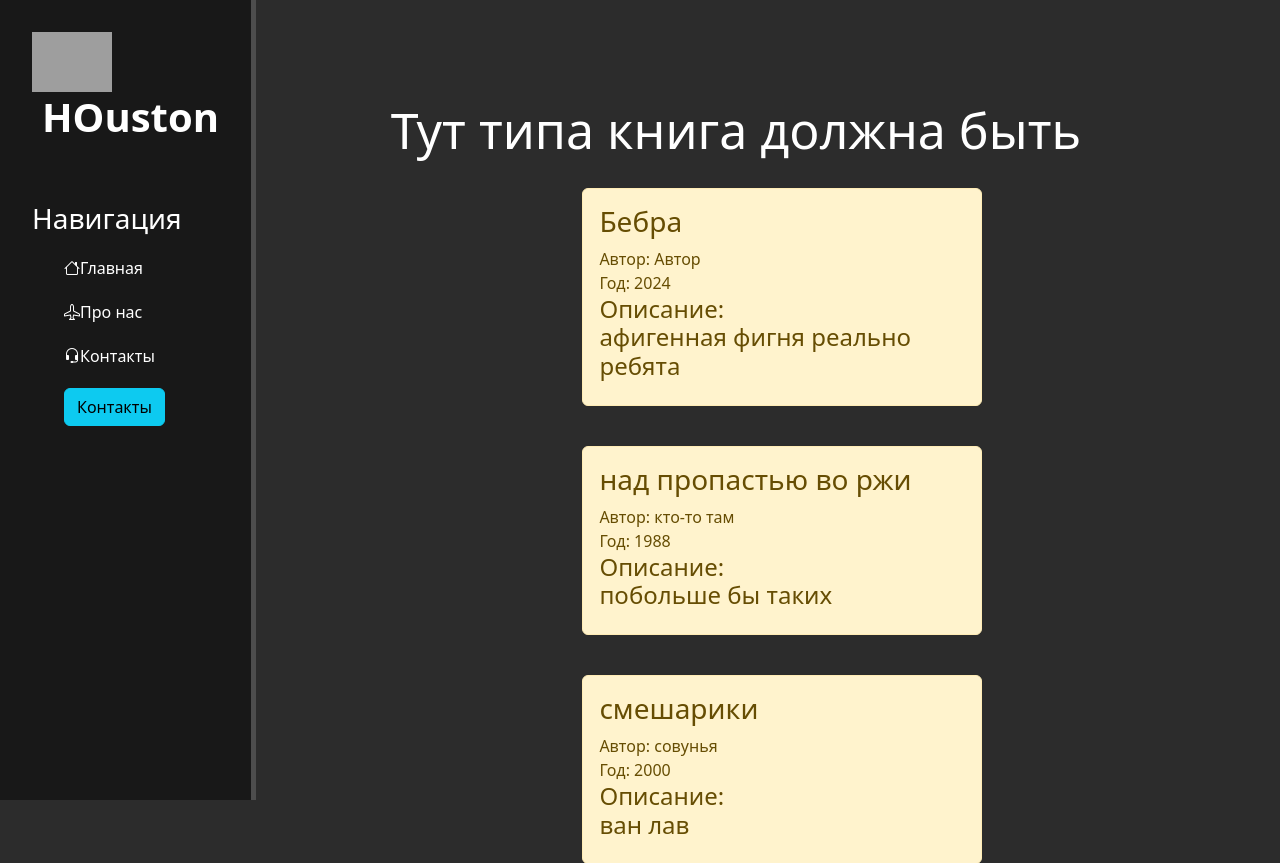
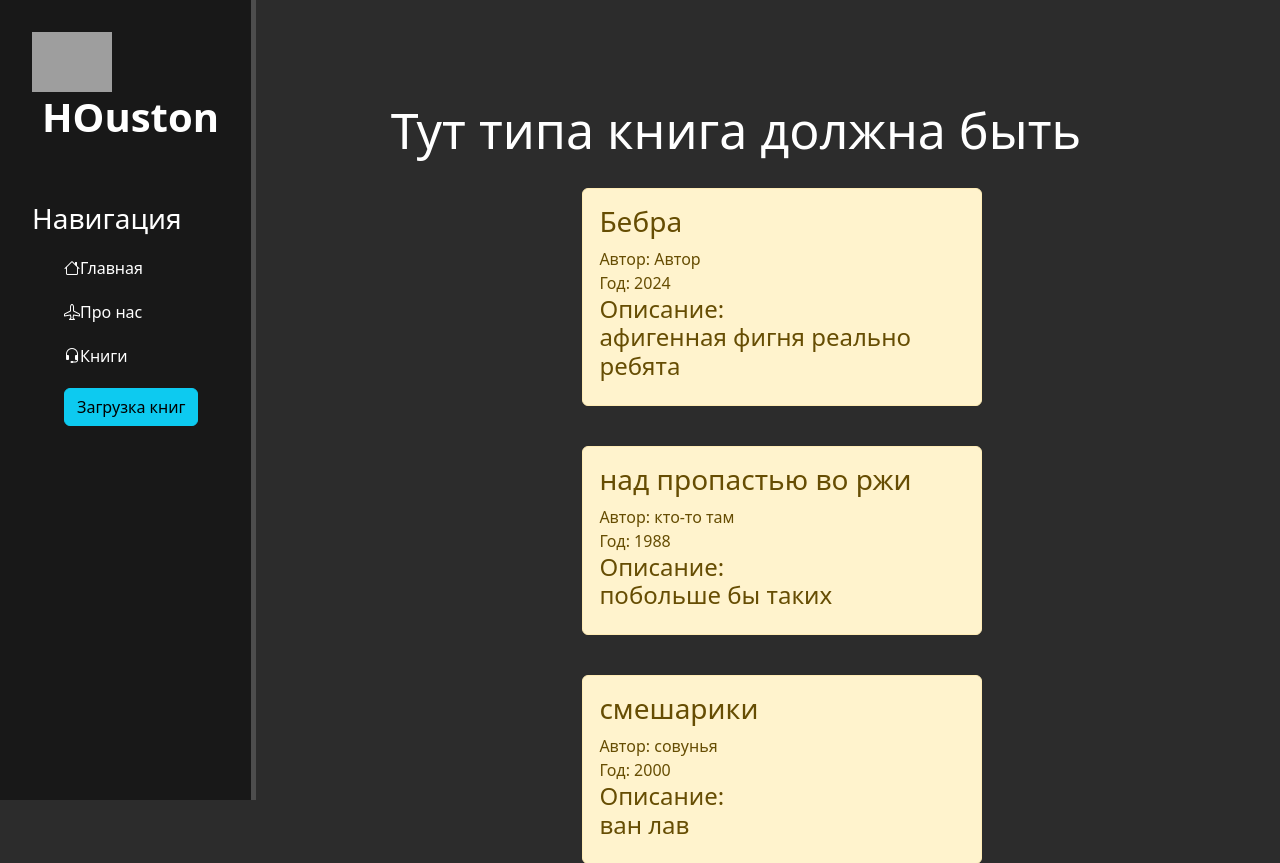
Before and after one commit to Houston202/BookCourt1, a Django app: page /database/ in a window 1280 px wide. Shown: the top 863 px of the page. Run offline with Django 4.2, Linux system fonts and the light colour scheme; data comes from the database, SQL or seed files in the repository; grey boxes are pictures that could not be loaded.

Commit message:
Изменил

```diff
--- a/BookCourt/main/templates/main/layout.html
+++ b/BookCourt/main/templates/main/layout.html
@@ -18,8 +18,8 @@
 		<ul>
 			<a href="{% url 'home' %}"><li><i class="bi bi-house"></i>Главная</li></a>
 			<a href="{% url 'about' %}"><li><i class="bi bi-airplane"></i>Про нас</li></a>
-			<a href="{% url 'news_home' %}"><li><i class="bi bi-headset"></i>Контакты</li></a>
-			<a href="{% url 'create' %}"><li><button class="btn btn-info"><i class="fas fa-plus-circle"></i>Контакты</button></li></a>
+			<a href="{% url 'news_home' %}"><li><i class="bi bi-headset"></i>Книги</li></a>
+			<a href="{% url 'create' %}"><li><button class="btn btn-info"><i class="fas fa-plus-circle"></i>Загрузка книг</button></li></a>
 		</ul>
 	</aside>
 	<main>
```
